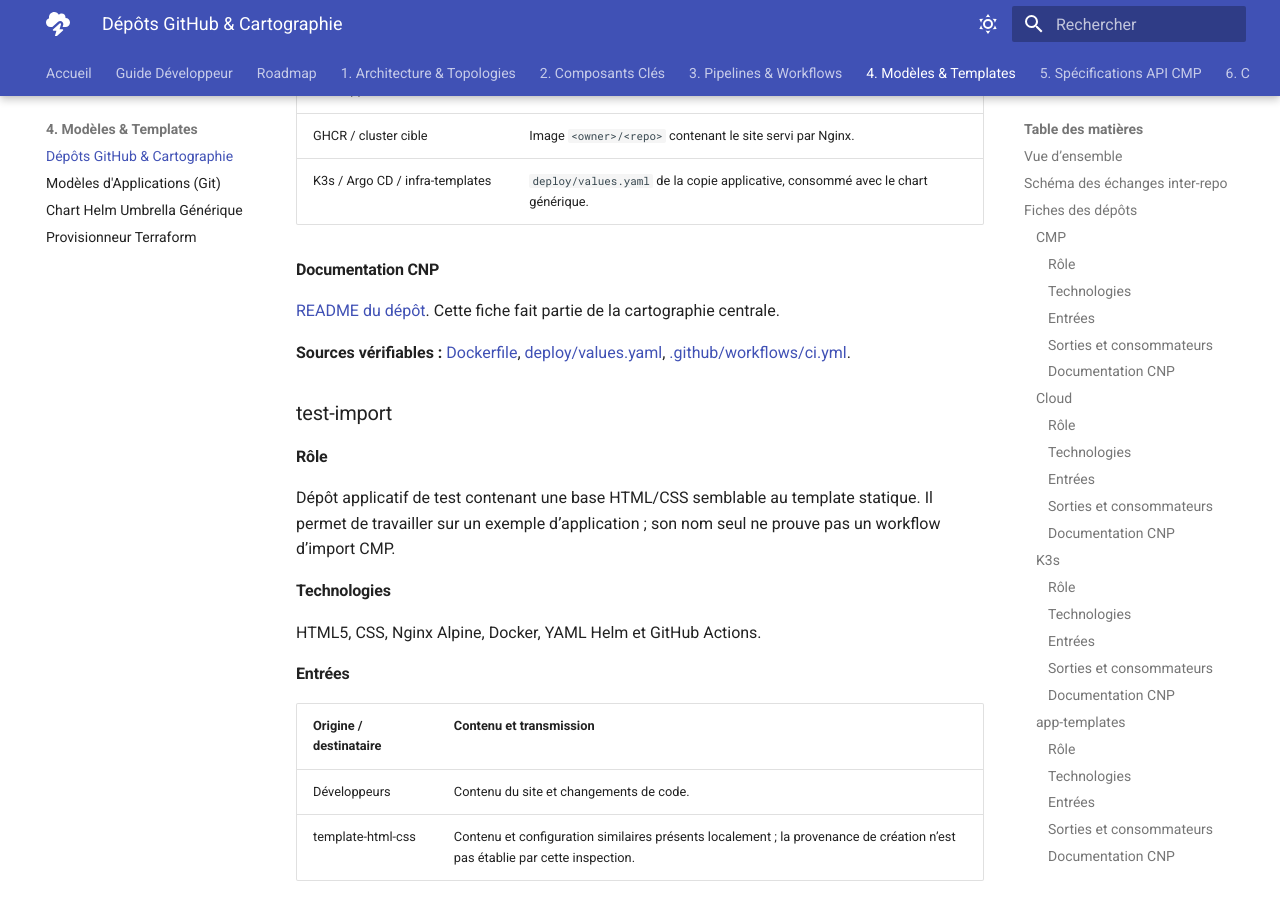
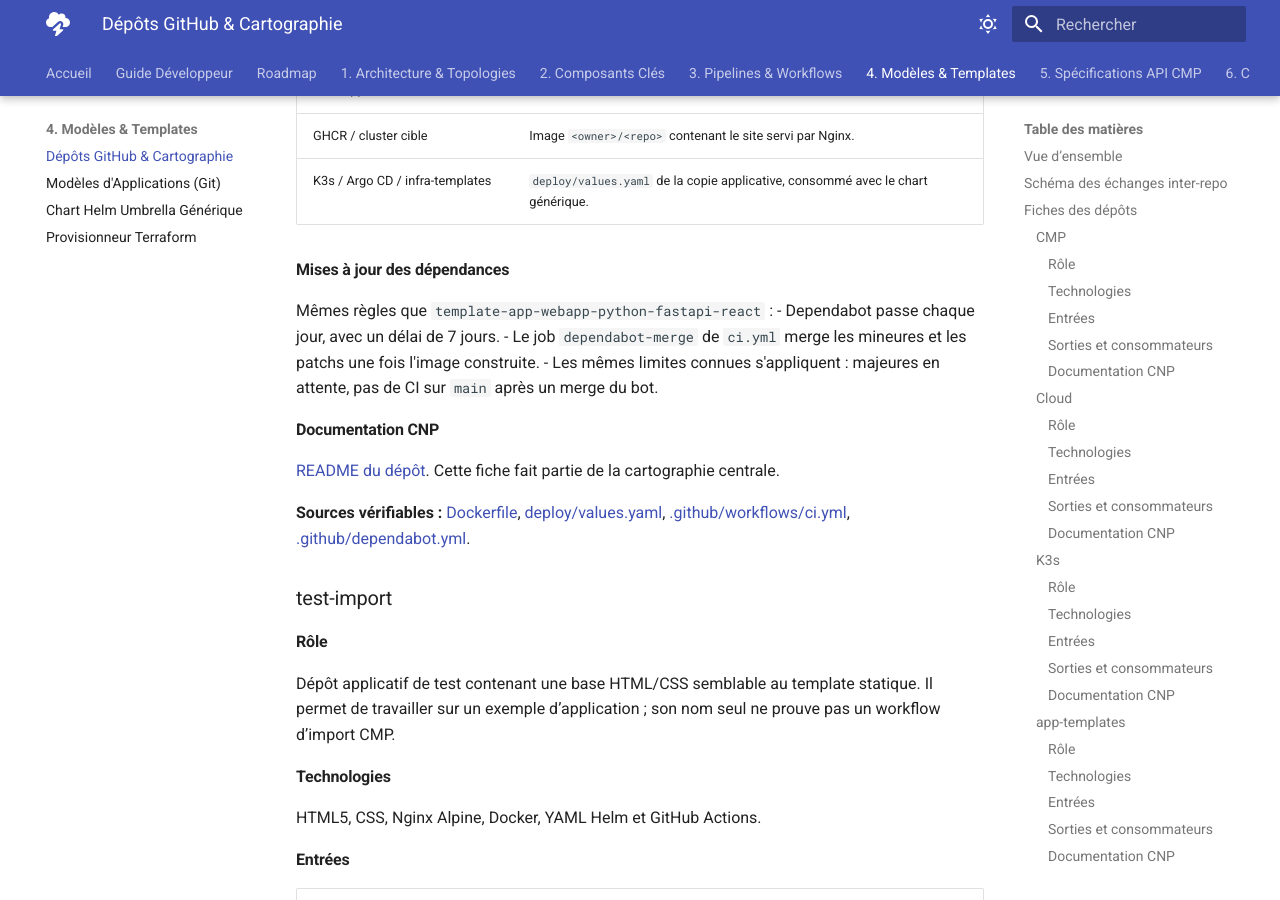
Before and after one commit to 3-Istor/cnp-docs, an MkDocs documentation site: the page built from docs/04-templates/00-github-repositories-landscape.md, in a window 1280 px wide and 900 px high, scrolled down 12990 px. Built offline with MkDocs 1.6.1 and Material for MkDocs 9.7.7, drawn with Linux system fonts in a browser that asks for light colours.

Commit message:
CNP-190: dependency update policy of the static template
Co-Authored-By: Claude Opus 5.5 <noreply@anthropic.com>

```diff
--- a/docs/04-templates/00-github-repositories-landscape.md
+++ b/docs/04-templates/00-github-repositories-landscape.md
@@ -378,11 +378,18 @@ HTML5, CSS, Nginx Alpine, Docker, YAML Helm et GitHub Actions.
 | GHCR / cluster cible | Image `<owner>/<repo>` contenant le site servi par Nginx. |
 | K3s / Argo CD / infra-templates | `deploy/values.yaml` de la copie applicative, consommé avec le chart générique. |
 
+#### Mises à jour des dépendances
+
+Mêmes règles que `template-app-webapp-python-fastapi-react` :
+- Dependabot passe chaque jour, avec un délai de 7 jours.
+- Le job `dependabot-merge` de `ci.yml` merge les mineures et les patchs une fois l'image construite.
+- Les mêmes limites connues s'appliquent : majeures en attente, pas de CI sur `main` après un merge du bot.
+
 #### Documentation CNP
 
 [README du dépôt](https://github.com/3-Istor/template-html-css/blob/main/README.md). Cette fiche fait partie de la cartographie centrale.
 
-**Sources vérifiables :** [Dockerfile](https://github.com/3-Istor/template-html-css/blob/main/Dockerfile), [deploy/values.yaml](https://github.com/3-Istor/template-html-css/blob/main/deploy/values.yaml), [.github/workflows/ci.yml](https://github.com/3-Istor/template-html-css/blob/main/.github/workflows/ci.yml).
+**Sources vérifiables :** [Dockerfile](https://github.com/3-Istor/template-html-css/blob/main/Dockerfile), [deploy/values.yaml](https://github.com/3-Istor/template-html-css/blob/main/deploy/values.yaml), [.github/workflows/ci.yml](https://github.com/3-Istor/template-html-css/blob/main/.github/workflows/ci.yml), [.github/dependabot.yml](https://github.com/3-Istor/template-html-css/blob/main/.github/dependabot.yml).
 
 ### test-import
 
```
